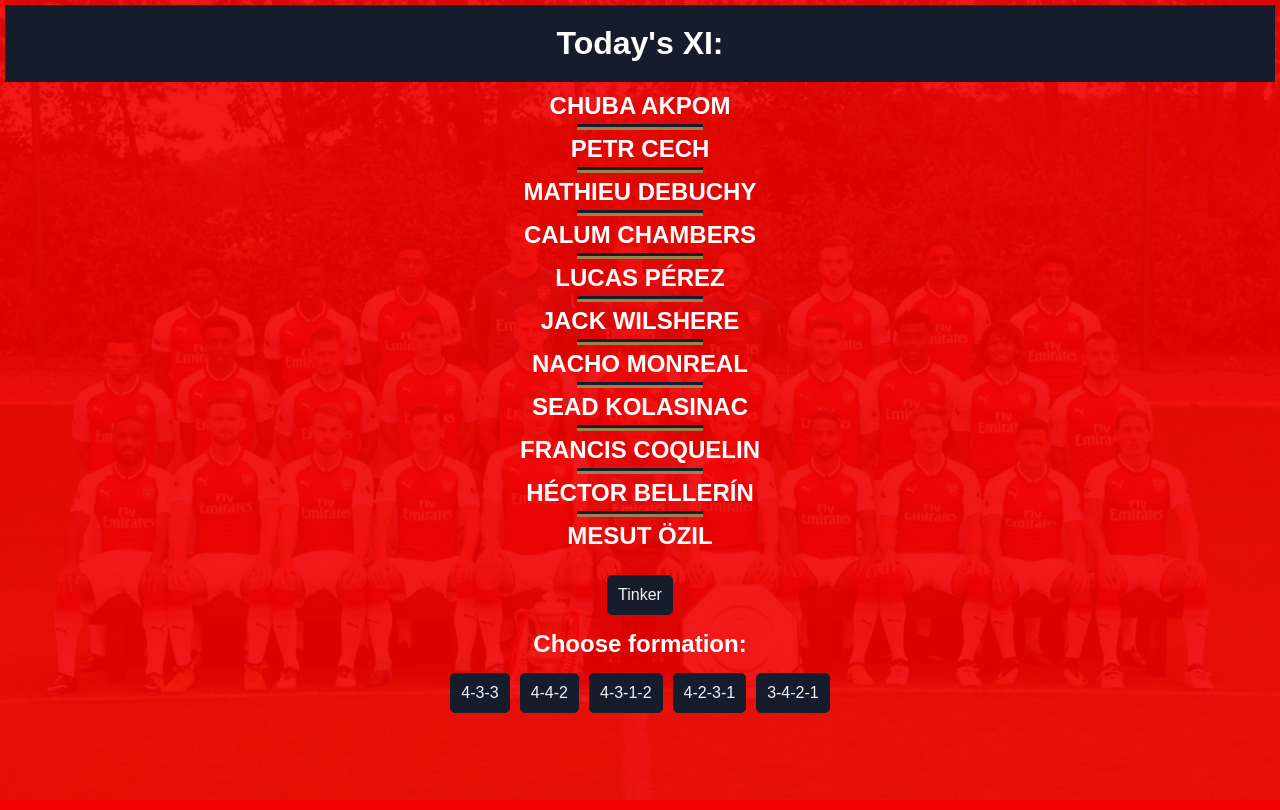
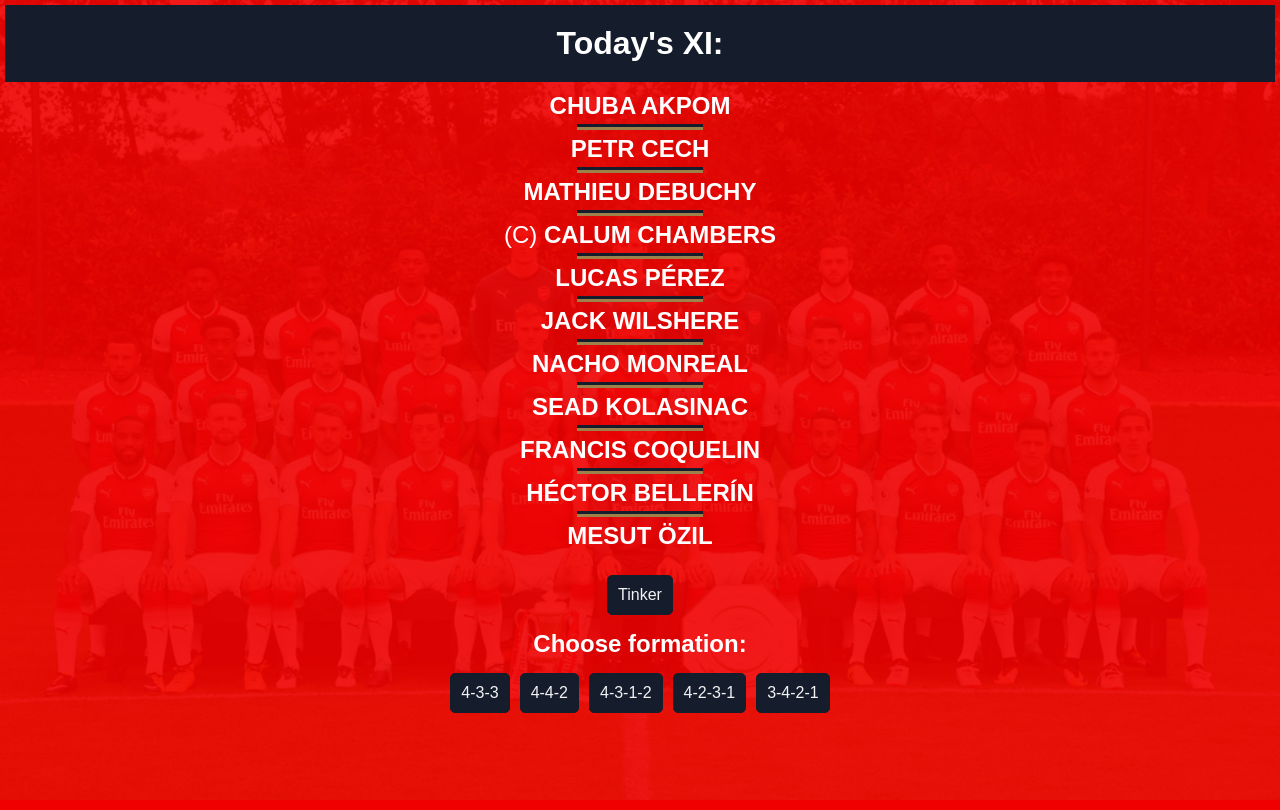
Before and after one commit to jimimaher/gooner-lineups, a React (Create React App) app in the folder app/: page / in a window 1280 px wide. Both pictures are taken after a click on the button "Build XI". Built offline with nearby package versions, Linux system fonts and the light colour scheme.

Commit message:
Add ( C ) for captain to Starting XI

```diff
--- a/app/src/StartingXI.js
+++ b/app/src/StartingXI.js
@@ -12,12 +12,14 @@ class StartingXI extends Component {
   }
   render() {
     let mainState = this.props.mainState;
+    var captainIndex = Math.floor((Math.random() * 11));
     return (
       <div className="Starters">
           <ul>
             {
-              mainState.squad.map(function(player){
-                return <li key={'num' + player.number}> {player.name} </li>
+              mainState.squad.map(function(player, i){
+                let classAdd = captainIndex == i ? 'captain' : null
+                return <li className={classAdd} key={'num' + player.number}> {player.name} </li>
               })
             }
           </ul>
--- a/app/src/index.css
+++ b/app/src/index.css
@@ -96,6 +96,11 @@ li{
 li.notyet{
   opacity: 0;
   display: none;
+}
+li.captain::before{
+  font-weight: 100;
+  right: 25px;
+  content: "(C)";
 }
 @media screen and (min-width: 768px){
   li{
```
